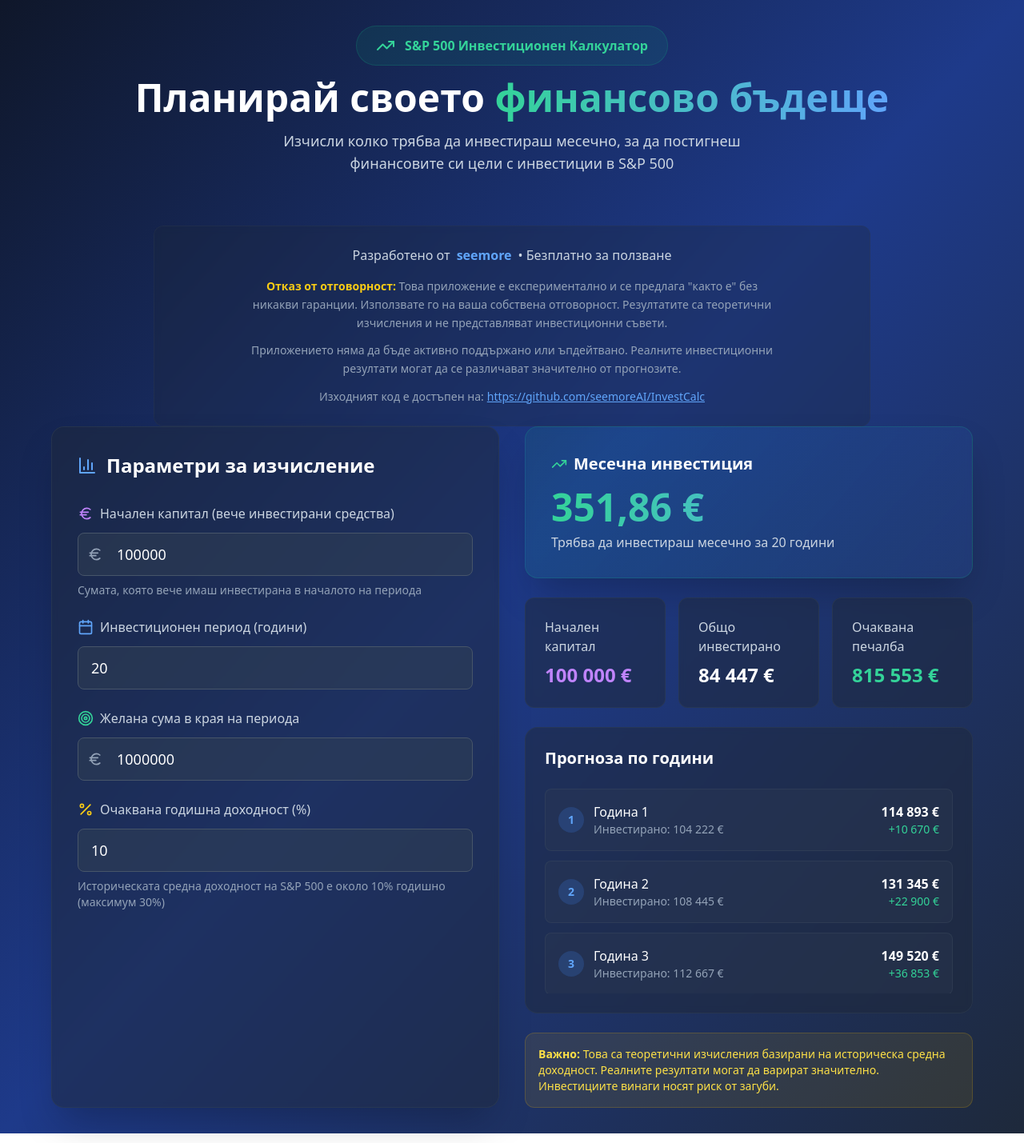
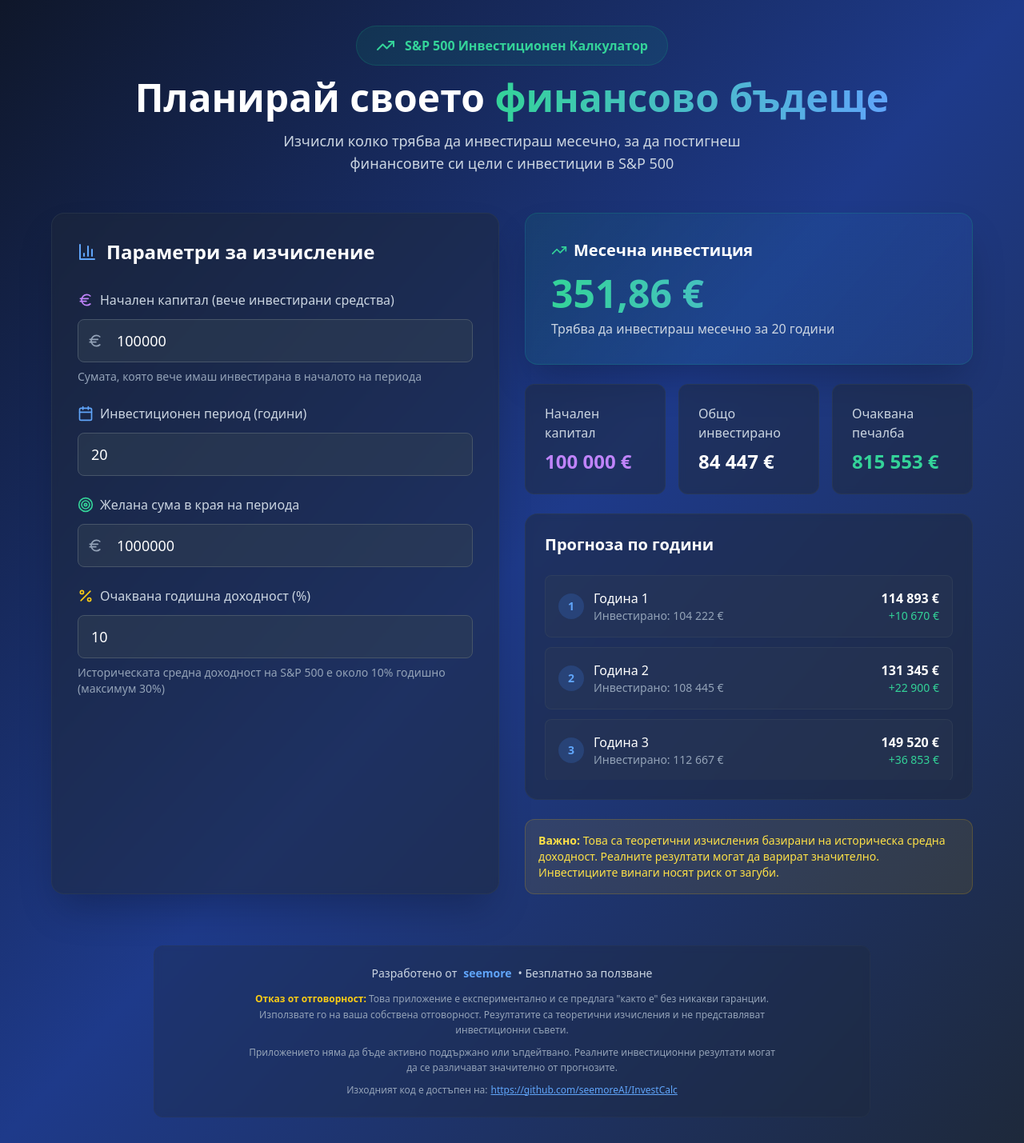
Before and after one commit to seemoreAI/InvestCalc, a React (Vite) app: page / in a window 1280 px wide. Shown: the whole page at 80% size. Built offline with nearby package versions, Linux system fonts and the light colour scheme.

Commit message:
Преместване на footer-а отдолу с по-дребен шрифт

```diff
--- a/src/App.tsx
+++ b/src/App.tsx
@@ -113,39 +113,6 @@ function App() {
           </p>
         </div>
 
-        {/* Footer */}
-        <div className="mt-16 max-w-4xl mx-auto">
-          <div className="bg-slate-800/30 backdrop-blur-sm rounded-xl p-6 border border-slate-700/30">
-            <div className="text-center space-y-4">
-              <div className="flex items-center justify-center gap-2 text-slate-300">
-                <span>Разработено от</span>
-                <span className="font-semibold text-blue-400">seemore</span>
-                <span>• Безплатно за ползване</span>
-              </div>
-
-              <div className="text-slate-400 text-sm max-w-2xl mx-auto leading-relaxed">
-                <p className="mb-3">
-                  <strong className="text-yellow-400">Отказ от отговорност:</strong> Това приложение е експериментално и се предлага "както е" без никакви гаранции.
-                  Използвате го на ваша собствена отговорност. Резултатите са теоретични изчисления и не представляват инвестиционни съвети.
-                </p>
-                <p className="mb-3">
-                  Приложението няма да бъде активно поддържано или ъпдейтвано. Реалните инвестиционни резултати могат да се различават значително от прогнозите.
-                </p>
-                <p>
-                  Изходният код е достъпен на:
-                  <a
-                    href="https://github.com/seemoreAI/InvestCalc"
-                    target="_blank"
-                    rel="noopener noreferrer"
-                    className="text-blue-400 hover:text-blue-300 underline ml-1 transition-colors"
-                  >
-                    https://github.com/seemoreAI/InvestCalc
-                  </a>
-                </p>
-              </div>
-            </div>
-          </div>
-        </div>
         <div className="grid lg:grid-cols-2 gap-8 max-w-6xl mx-auto">
           {/* Input Section */}
           <div className="bg-slate-800/50 backdrop-blur-sm rounded-2xl p-8 border border-slate-700/50 shadow-2xl">
@@ -380,6 +347,40 @@ function App() {
             )}
           </div>
         </div>
+
+        {/* Footer */}
+        <div className="mt-16 max-w-4xl mx-auto">
+          <div className="bg-slate-800/30 backdrop-blur-sm rounded-xl p-6 border border-slate-700/30">
+            <div className="text-center space-y-3">
+              <div className="flex items-center justify-center gap-2 text-slate-300 text-sm">
+                <span>Разработено от</span>
+                <span className="font-semibold text-blue-400">seemore</span>
+                <span>• Безплатно за ползване</span>
+              </div>
+
+              <div className="text-slate-400 text-xs max-w-2xl mx-auto leading-relaxed">
+                <p className="mb-2">
+                  <strong className="text-yellow-400">Отказ от отговорност:</strong> Това приложение е експериментално и се предлага "както е" без никакви гаранции.
+                  Използвате го на ваша собствена отговорност. Резултатите са теоретични изчисления и не представляват инвестиционни съвети.
+                </p>
+                <p className="mb-2">
+                  Приложението няма да бъде активно поддържано или ъпдейтвано. Реалните инвестиционни резултати могат да се различават значително от прогнозите.
+                </p>
+                <p>
+                  Изходният код е достъпен на:
+                  <a
+                    href="https://github.com/seemoreAI/InvestCalc"
+                    target="_blank"
+                    rel="noopener noreferrer"
+                    className="text-blue-400 hover:text-blue-300 underline ml-1 transition-colors"
+                  >
+                    https://github.com/seemoreAI/InvestCalc
+                  </a>
+                </p>
+              </div>
+            </div>
+          </div>
+        </div>
       </div>
     </div>
   );
```
